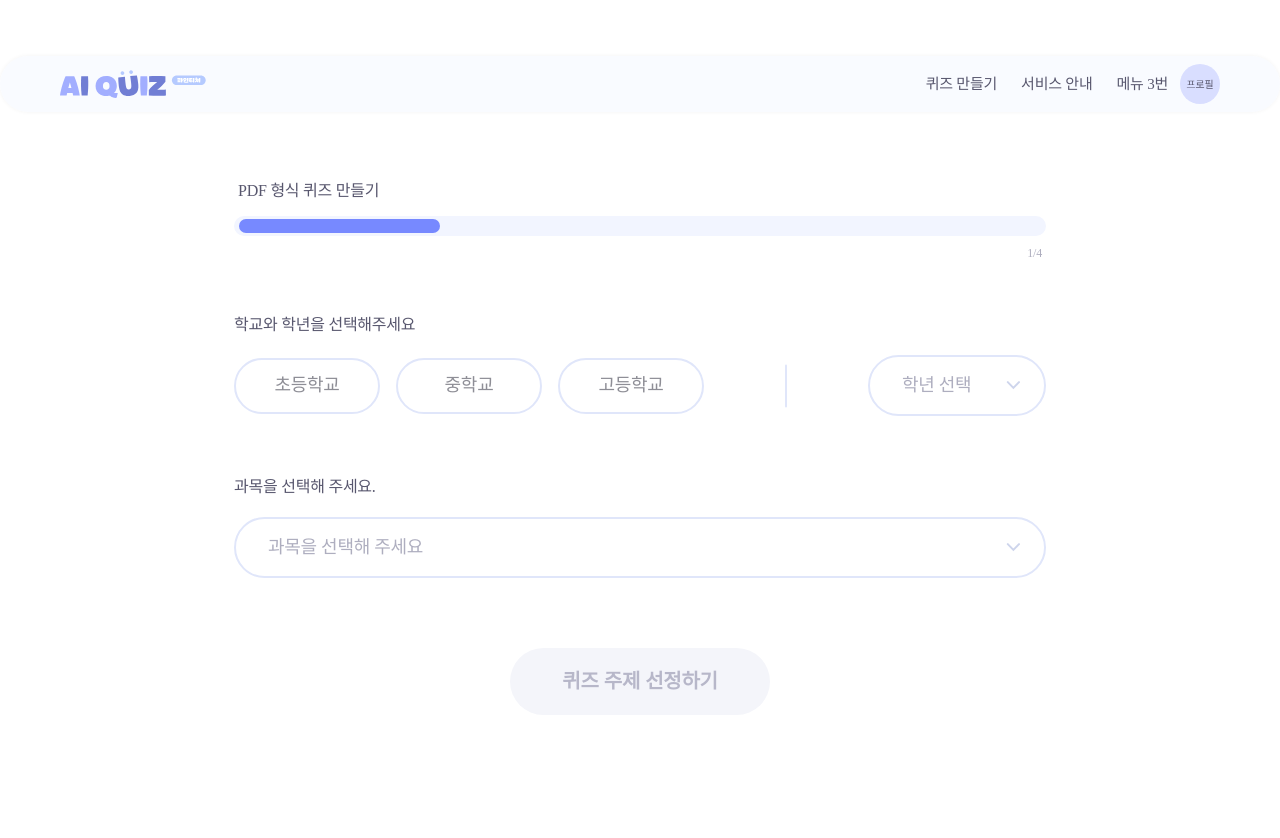
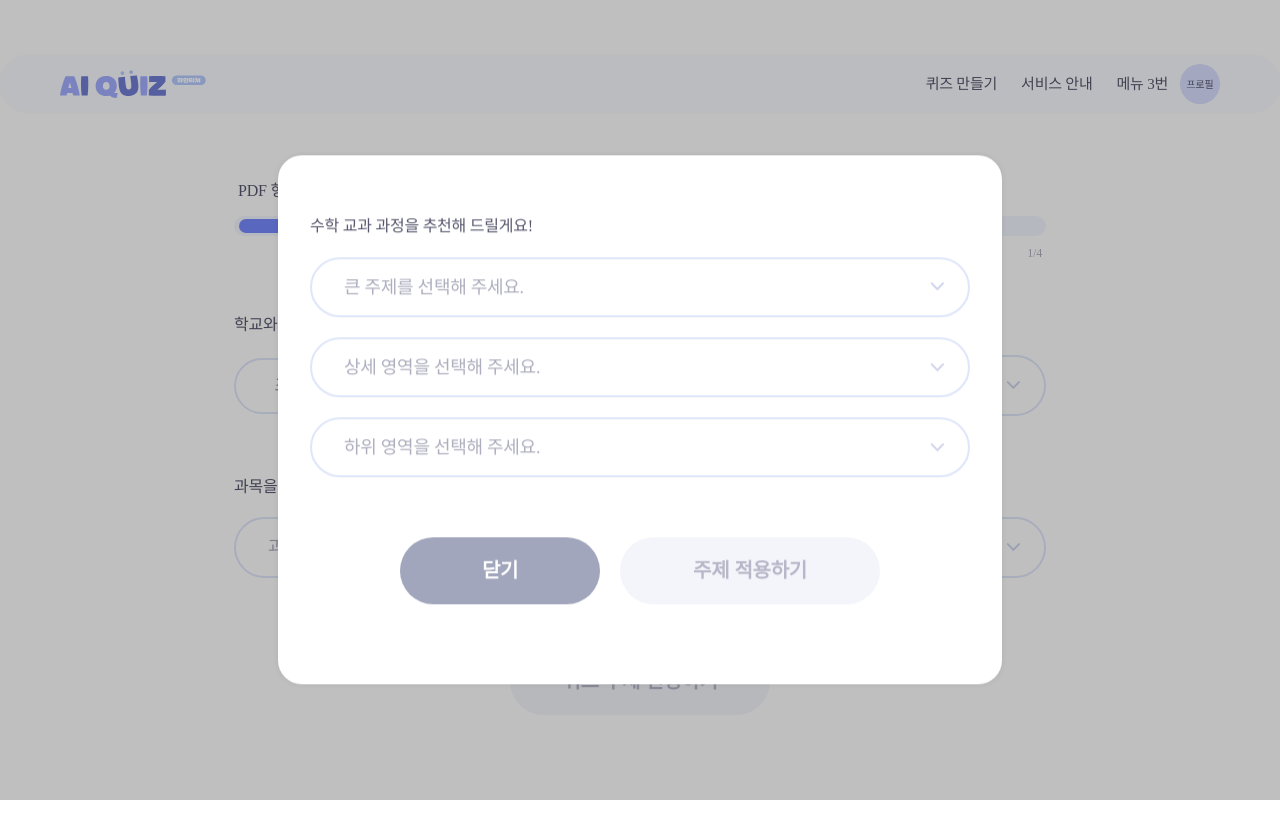
Before and after one commit to yunajoe0620/ai-pilot-project-front, a React (Vite) app: page /section-two/pdf in a window 1280 px wide. Shown: the top 838 px of the page. Built offline with nearby package versions, Linux system fonts and the light colour scheme; the HTML template or start-up script is replaced by a standard one.

Commit message:
style: 모달 만드는듕

```diff
--- a/index.html
+++ b/index.html
@@ -19,7 +19,7 @@
   <body>
     <div id="root"></div>
     <div id="modal-root"></div>
-    <div id="image"></div>
+    <!-- <div id="image"></div> -->
     <script type="module" src="/src/main.tsx"></script>
     <script src="https://cdn.jsdelivr.net/npm/katex@0.15.3/dist/katex.min.js"></script>
   </body>
--- a/src/components/button/index.tsx
+++ b/src/components/button/index.tsx
@@ -5,11 +5,17 @@ interface ButtonProps {
   children: React.ReactNode;
   selected: boolean;
   isClickable?: boolean;
+  onClick?: () => void;
 }
 
-function SelectButton({ selected, children, isClickable = true }: ButtonProps) {
+function SelectButton({
+  selected,
+  children,
+  onClick,
+  isClickable = true,
+}: ButtonProps) {
   return (
-    <Button selected={selected} isClickable={isClickable}>
+    <Button onClick={onClick} selected={selected} isClickable={isClickable}>
       {children}
     </Button>
   );
--- a/src/components/modal/modal-background.tsx
+++ b/src/components/modal/modal-background.tsx
@@ -1,14 +1,33 @@
 import { ReactNode } from "react";
+import styled from "styled-components";
 
 interface ModalBackgroundProps {
   children: ReactNode;
 }
 function ModalBackground({ children }: ModalBackgroundProps) {
   return (
-    <div className="absolute flex justify-center top-0 left-0 w-full h-full bg-opacity-25">
-      <p className="w-4/5 relative top-20 h-[800px]">{children}</p>
-    </div>
+    <ModalWrapper>
+      <ModalContent>{children}</ModalContent>
+    </ModalWrapper>
   );
 }
 
 export default ModalBackground;
+
+const ModalWrapper = styled.div`
+  position: absolute;
+  display: flex;
+  justify-content: center;
+  top: 0;
+  left: 0;
+  width: 100%;
+  height: 100%;
+  background-color: rgba(0, 0, 0, 0.25);
+`;
+
+const ModalContent = styled.p`
+  width: 80%;
+  position: relative;
+  top: 20px;
+  height: 800px;
+`;
--- /dev/null
+++ b/src/components/modal/subject-recommendation-modal.tsx
@@ -0,0 +1,99 @@
+import styled from "styled-components";
+import { subjectArray } from "../../utils/dropdown";
+import GenerateButton from "../button/generate-button";
+import SingleDropdown from "../dropdown/single-dropdown";
+
+function SubjectRecommendationModal() {
+  return (
+    <Container>
+      <ThemeContainer>
+        <SubTitle>수학 교과 과정을 추천해 드릴게요!</SubTitle>
+        <SingleDropdown
+          placeholder="큰 주제를 선택해 주세요."
+          size="lg"
+          itemArray={subjectArray}
+          itemKey="subject"
+          selectedValue=""
+          handleDropdown={() => {}}
+        ></SingleDropdown>
+        <SingleDropdown
+          placeholder="상세 영역을 선택해 주세요."
+          size="lg"
+          itemArray={subjectArray}
+          itemKey="subject"
+          selectedValue=""
+          handleDropdown={() => {}}
+        ></SingleDropdown>
+        <SingleDropdown
+          placeholder="하위 영역을 선택해 주세요."
+          size="lg"
+          itemArray={subjectArray}
+          itemKey="subject"
+          selectedValue=""
+          handleDropdown={() => {}}
+        ></SingleDropdown>
+      </ThemeContainer>
+      <ButtonContainer>
+        <GenerateButton
+          size="sm"
+          color="default"
+          onClick={() => {}}
+          active={false}
+        >
+          닫기
+        </GenerateButton>
+        <GenerateButton
+          size="md"
+          color="primary"
+          onClick={() => {}}
+          active={false}
+        >
+          주제 적용하기
+        </GenerateButton>
+      </ButtonContainer>
+    </Container>
+  );
+}
+
+export default SubjectRecommendationModal;
+
+const Container = styled.div`
+  position: absolute;
+  left: 50%;
+  top: 50%;
+  transform: translate(-50%, -50%);
+  display: flex;
+  padding: 60px 32px 80px 32px;
+  flex-direction: column;
+  align-items: center;
+  row-gap: 60px;
+  width: 724px;
+  border-radius: 24px;
+  background: #fff;
+
+  box-shadow: 0px 0px 6px 0px rgba(0, 0, 0, 0.08);
+  backdrop-filter: blur(2px);
+  box-sizing: border-box;
+`;
+const ThemeContainer = styled.div`
+  width: 100%;
+  display: flex;
+  flex-direction: column;
+  row-gap: 20px;
+`;
+
+const SubTitle = styled.p`
+  color: #58576e;
+  font-family: "NEXON Lv2 Gothic";
+  font-size: 16px;
+  font-style: normal;
+  font-weight: 400;
+  line-height: 135%; /* 21.6px */
+  letter-spacing: -0.24px;
+`;
+
+const ButtonContainer = styled.div`
+  display: flex;
+  align-items: center;
+  column-gap: 20px;
+`;
--- a/src/components/step/step-four-part-two.tsx
+++ b/src/components/step/step-four-part-two.tsx
@@ -14,13 +14,11 @@ import SingleDropdown from "../dropdown/single-dropdown";
 
 interface StepFourPartTwoProps {
   isExtraRequest: boolean;
-  setIsExtraRequest: React.Dispatch<React.SetStateAction<boolean>>;
   handleExtraGenerate: () => void;
 }
 
 function StepFourPartTwo({
   isExtraRequest,
-  setIsExtraRequest,
   handleExtraGenerate,
 }: StepFourPartTwoProps) {
   const [showSetting, setShowSetting] = useState(true);
@@ -42,13 +40,6 @@ function StepFourPartTwo({
   const handleExtraRequest = useStepFourStore(
     (state) => state.handleExtraRequest
   );
-  // const handleExtraRequestGenerate = () => {
-  //   if (!extraRequest) {
-  //     alert("추가 요청 사항을 써주세요");
-  //     return;
-  //   }
-  //   setIsExtraRequest(true);
-  // };
 
   return (
     <Container>
@@ -229,7 +220,12 @@ function StepFourPartTwo({
         <GenerateButton
           size="md"
           color="primary"
-          onClick={handleExtraGenerate}
+          onClick={() => {
+            // TODO: 마지막 onClick이 이상하다~
+            // 한번에 onClick이 안된다 왜쥬?
+            // 2번째 해야 됨.
+            handleExtraGenerate();
+          }}
           active={extraRequest.length > 0}
         >
           AI 퀴즈 생성하기
--- a/src/components/step/step-two.tsx
+++ b/src/components/step/step-two.tsx
@@ -1,4 +1,4 @@
-import { useEffect } from "react";
+import { useEffect, useState } from "react";
 import styled from "styled-components";
 import { useStepTwoStore } from "../../store";
 import { problemsArray } from "../../utils/dropdown";
@@ -24,10 +24,11 @@ function StepTwo({
   setIsMediumLevelDropdown,
   isLowLevelDropdown,
   setIsLowLevelDropdown,
-
   handleStepTwoGenerate,
   setCurrentStep,
 }: StepTwoProps) {
+  const [isSubjectRecommendation, setIsSubjectRecommentdation] =
+    useState(false);
   const quizSubject = useStepTwoStore((state) => state.quizSubject);
   const handleQuizSubject = useStepTwoStore((state) => state.handleQuizSubject);
 
@@ -50,6 +51,11 @@ function StepTwo({
     (state) => state.handleTotalProblem
   );
 
+  // modal 띄우는 handler
+  const handleSubjectRecommendation = () => {
+    setIsSubjectRecommentdation(true);
+  };
+
   useEffect(() => {
     const total =
       Number(highLevelProblem) +
@@ -61,7 +67,7 @@ function StepTwo({
     }
   }, [highLevelProblem, mediumLevelProblem, lowLevelProblem]);
   return (
-    <>
+    <div>
       <QuizSubjectContainer>
         <QuizThemetContainer>
           <Subtitle>퀴즈 주제를 작성해 주세요.</Subtitle>
@@ -72,7 +78,9 @@ function StepTwo({
                 handleQuizSubject(e);
               }}
             />
-            <SelectButton selected={true}>주제 추천받기</SelectButton>
+            <SelectButton selected={true} onClick={handleSubjectRecommendation}>
+              주제 추천받기
+            </SelectButton>
           </QuizInputContainer>
         </QuizThemetContainer>
         <QuizLevelContainer>
@@ -145,7 +153,7 @@ function StepTwo({
           </GenerateButton>
         </ButtonContainer>
       </QuizSubjectContainer>
-    </>
+    </div>
   );
 }
 
@@ -178,7 +186,7 @@ const Subtitle = styled.p`
 
 const QuizInputContainer = styled.div`
   display: flex;
-  row-gap: 8px;
+  column-gap: 8px;
   width: 100%;
 `;
 
--- a/src/section-two/pdf/index.tsx
+++ b/src/section-two/pdf/index.tsx
@@ -1,5 +1,7 @@
 import { useState } from "react";
 import styled from "styled-components";
+import ModalComponent from "../../components/modal/modal-component";
+import SubjectRecommendationModal from "../../components/modal/subject-recommendation-modal";
 import PageAIQuizNavigation from "../../components/navigation/page-navigation";
 import StepFour from "../../components/step/step-four";
 import StepFourPartTwo from "../../components/step/step-four-part-two";
@@ -100,7 +102,6 @@ function PdfQuizPage() {
   };
 
   // step4
-  // TODO: 얘도 인덱스 페이지에서 prop으로 넘겨줄까 생각듕..
   const handleExtraGenerate = () => {
     if (!extraRequest) {
       alert("추가 요청 사항을 써주세요");
@@ -169,12 +170,14 @@ function PdfQuizPage() {
           {currentStep === 4 && (
             <StepFourPartTwo
               isExtraRequest={isExtraRequest}
-              setIsExtraRequest={setIsExtraRequest}
               handleExtraGenerate={handleExtraGenerate}
             />
           )}
         </Contents>
       </Container>
+      <ModalComponent
+        component={<SubjectRecommendationModal />}
+      ></ModalComponent>
     </Layout>
   );
 }
```
